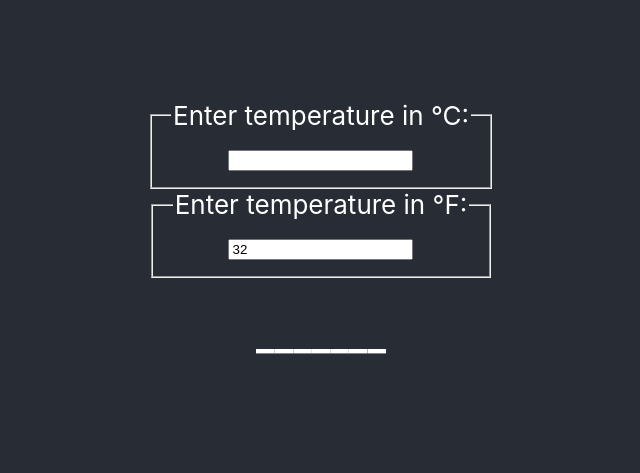
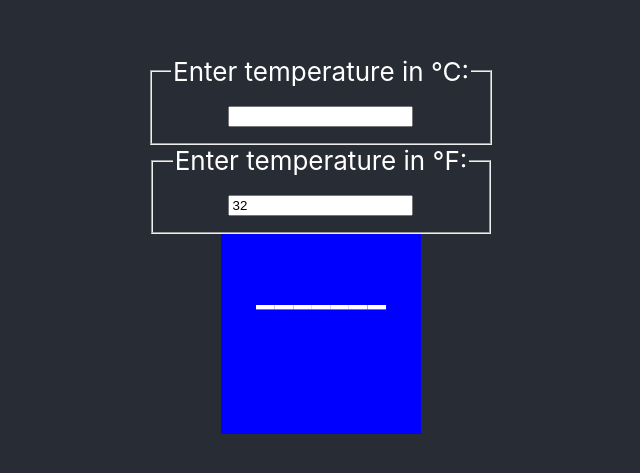
Before and after one commit to pozorfluo/hello-react, a React (Create React App) app: page / in a window 1280 px wide. Shown: the part 155-628 px from the top of the page, without its empty margins (319-959 px from the left). Built offline with nearby package versions, Linux system fonts and the light colour scheme.

Commit message:
Explore containers

```diff
--- a/src/BoilingTemp.js
+++ b/src/BoilingTemp.js
@@ -15,7 +15,11 @@ function toFahrenheit(celsius) {
 
 export const IsItBoiling = (props) => {
   const verdict = props.celsius >= 100 ? '˳˚॰°ₒ৹๐' : '_______';
-  return <h2>{verdict}</h2>;
+  return (
+    <FancyBox color="blue">
+      <h2>{verdict}</h2>
+    </FancyBox>
+  );
 };
 
 export const TemperatureInput = (props) => {
@@ -53,3 +57,17 @@ export const Temperature = (props) => {
     </React.Fragment>
   );
 };
+
+export const FancyBox = (props) => {
+  return (
+    <div
+      style={{
+        height: '200px',
+        width: '200px',
+        backgroundColor: props.color,
+      }}
+    >
+      {props.children}
+    </div>
+  );
+};
```
